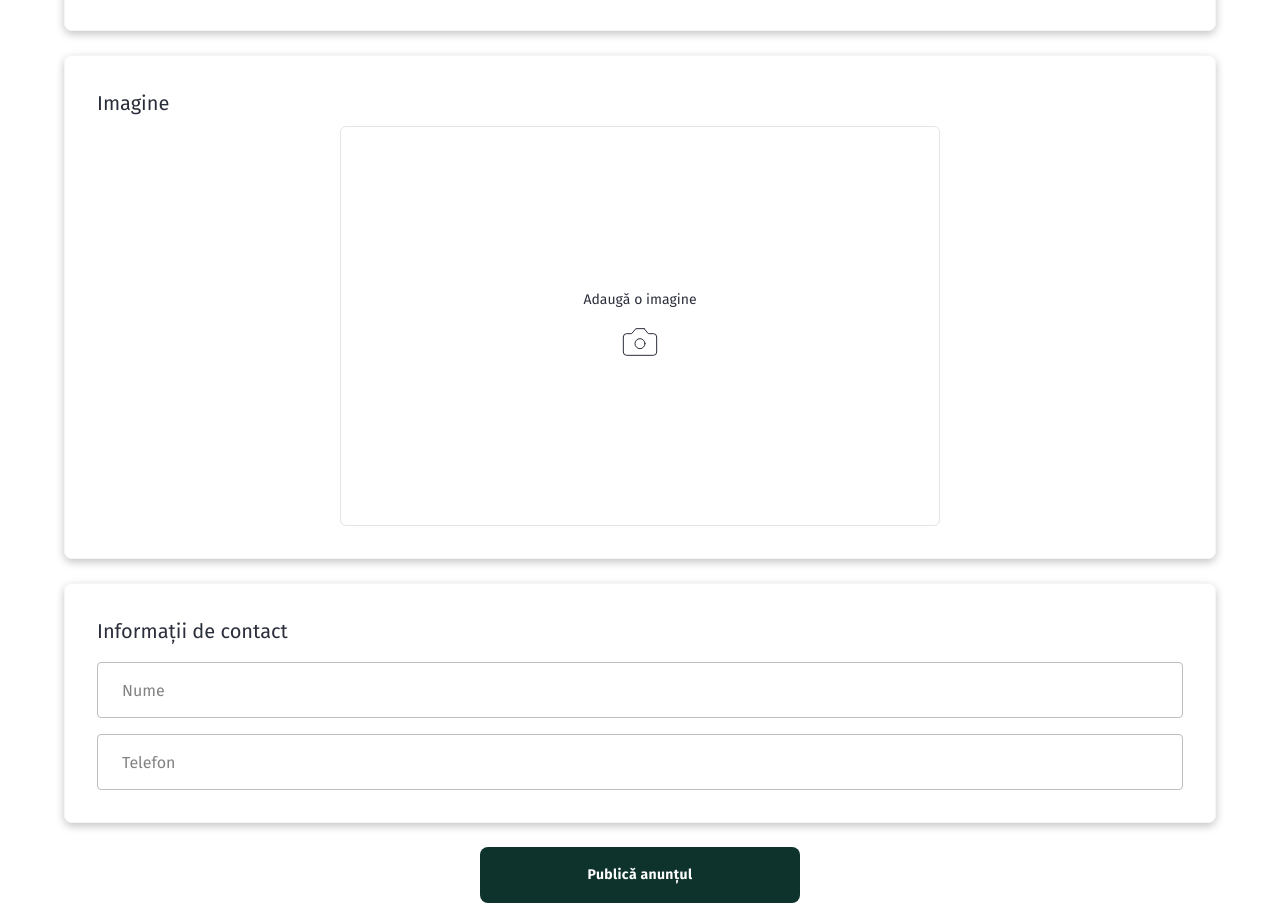
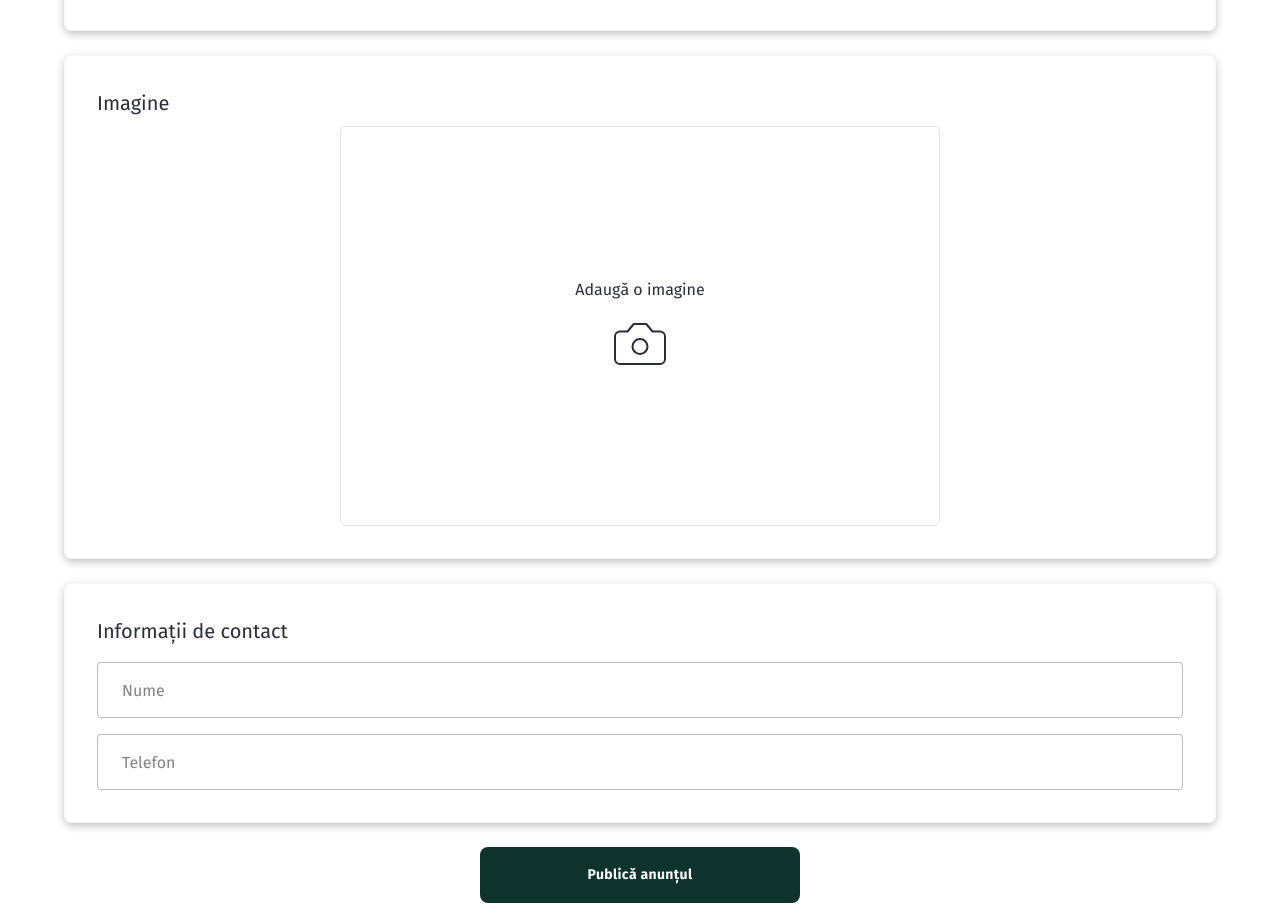
Before and after one commit to alexandruale26/perdego-full, a React (Vite) app in the folder client/: page /anunturi/nou in a window 1280 px wide. Shown: the part 887-1810 px from the top of the page. Built offline with nearby package versions, Linux system fonts and the light colour scheme.

Commit message:
small adjustemets to icons color default=black

```diff
--- a/client/src/components/selectors/image/ImageDeleteButton.jsx
+++ b/client/src/components/selectors/image/ImageDeleteButton.jsx
@@ -16,7 +16,7 @@ const ImageDeleteButton = forwardRef(
         className={cn("w-full flex gap-2 items-center", className)}
         {...props}
       >
-        <Trash2 width={20} height={20} />
+        <Trash2 />
         <span>{children}</span>
       </Button>
     );
--- a/client/src/components/selectors/image/ImageSelect.jsx
+++ b/client/src/components/selectors/image/ImageSelect.jsx
@@ -61,13 +61,14 @@ const ImageSelect = ({ onImageSelect }) => {
   };
 
   return (
-    <div className="w-full h-full flex flex-col justify-center items-center gap-2">
+    <div className="w-full h-full flex justify-center">
+      <div className="h-[400px] w-[600px] flex flex-col gap-2">
         <label
           tabIndex={0}
           onKeyDown={openImageInput}
           type="button"
           className={cn(
-          "h-[400px] w-[600px] border border-grey-300 rounded-md focus-visible:outline-none focus-visible:ring-1 focus-visible:ring-grey-950 group-has-[:disabled]:focus-visible:ring-grey-300 group-has-[:disabled]:cursor-not-allowed overflow-hidden transition-colors cursor-pointer",
+            "h-full border border-grey-300 rounded-md focus-visible:outline-none focus-visible:ring-1 focus-visible:ring-grey-950 group-has-[:disabled]:focus-visible:ring-grey-300 group-has-[:disabled]:cursor-not-allowed overflow-hidden transition-colors cursor-pointer",
             {
               "hover:bg-gray-100": imageUrl === null && isLoading === false,
             },
@@ -91,15 +92,8 @@ const ImageSelect = ({ onImageSelect }) => {
 
           {imageUrl === null && isLoading === false && (
             <div className="h-full w-full flex items-center justify-center flex-col gap-3">
-            <p className="text-sm xs:text-base text-grey-800">
-              Adaugǎ o imagine
-            </p>
-            <Camera
-              width={40}
-              height={40}
-              strokeWidth={0.6}
-              className="max-w-[70px] xsm:max-w-[80px] max-h-[70px] xsm:max-h-[80px]"
-            />
+              <p className="text-base text-black">Adaugǎ o imagine</p>
+              <Camera width={60} height={60} strokeWidth={0.8} />
             </div>
           )}
 
@@ -121,13 +115,14 @@ const ImageSelect = ({ onImageSelect }) => {
         <ImageDeleteButton
           show={imageUrl !== null && isLoading === false}
           onClick={handleClearImage}
-        // className="w-full"
+          className="shrink-0"
           style={{
             opacity: imageUrl !== null && isLoading === false ? 100 : 0,
           }}
         >
           Eliminǎ imaginea
         </ImageDeleteButton>
+      </div>
     </div>
   );
 };
--- a/client/src/components/selectors/location/LocationSelect.jsx
+++ b/client/src/components/selectors/location/LocationSelect.jsx
@@ -12,7 +12,7 @@ import { parseLocation, sortCities } from "./js/helpers.js";
 import counties from "./js/judete.js";
 
 //TODO: move judete to data folder later
-//TODO: message if judete fetch has failed
+//TODO: message if judete fetch has failed/ change judete name
 
 const LocationSelect = ({ name, isForm = false, ...props }) => {
   const [cities, setCities] = useState(null);
--- a/client/src/components/ui/button.jsx
+++ b/client/src/components/ui/button.jsx
@@ -46,7 +46,14 @@ Button.displayName = "Button";
 Button.propTypes = {
   className: PropTypes.string,
   // TODO: remove unuses variants or sizes
-  variant: PropTypes.oneOf(["primary", "cta", "ghost", "icon", "destructive"]),
+  variant: PropTypes.oneOf([
+    "primary",
+    "cta",
+    "ghost",
+    "iconText",
+    "icon",
+    "destructive",
+  ]),
   size: PropTypes.oneOf(["primary", "cta", "iconText", "icon"]),
   asChild: PropTypes.bool,
 };
--- a/client/src/pages/Authenticate/components/AuthenticateLayout.jsx
+++ b/client/src/pages/Authenticate/components/AuthenticateLayout.jsx
@@ -31,7 +31,7 @@ const AuthenticateLayout = () => {
                   asChild
                   variant="icon"
                   size="icon"
-                  className="absolute top-2 left-2"
+                  className="absolute top-2 left-2 text-black"
                   tabIndex={1}
                 >
                   <Link to="/">
```
Lines whose indentation alone changed are shown as unchanged.
